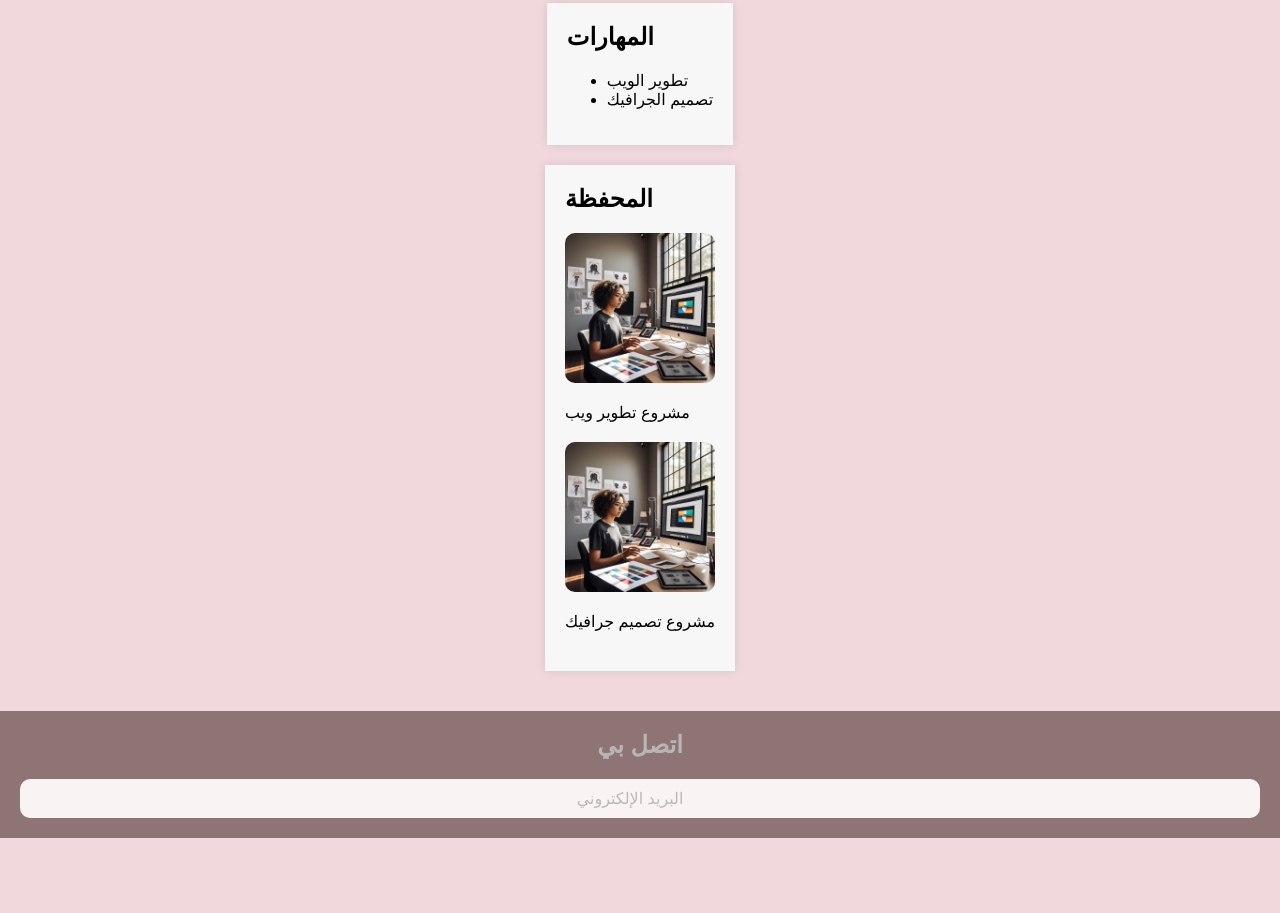
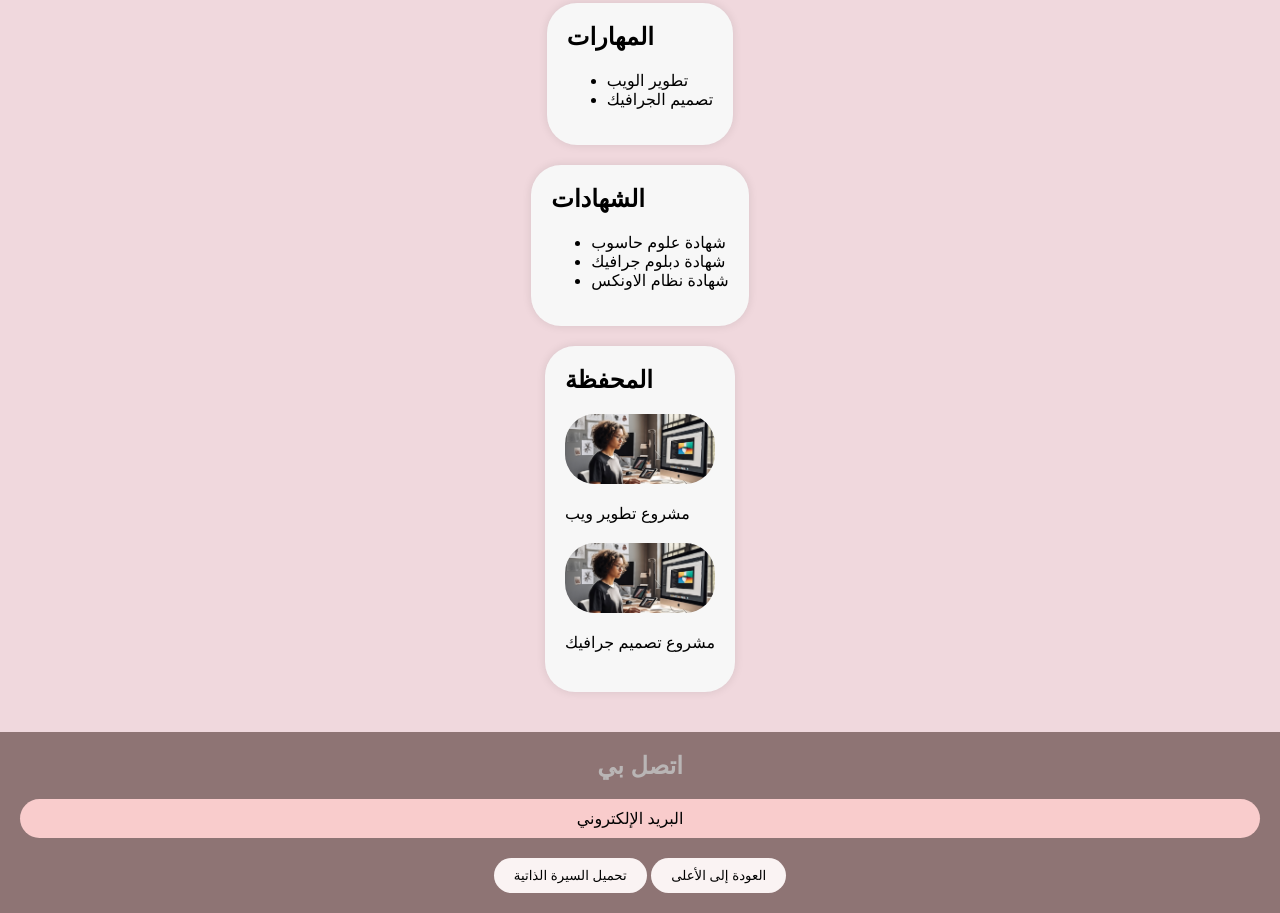
Before and after one commit to AminaHamoudAli/p-website, a plain HTML site: page index.html in a window 1280 px wide. Shown: the part 301-1214 px from the top of the page. Before the commit the page ends 1139 px from the top, so only its background shows below. Drawn offline with Linux system fonts and the light colour scheme.

Commit message:
add  an update in files

```diff
--- a/index.html
+++ b/index.html
@@ -32,6 +32,16 @@
                 <li>تصميم الجرافيك</li>
             </ul>
         </section>
+          <section id="certificates">
+            <h2>الشهادات</h2>
+                    <ul>
+                    <li>شهادة علوم حاسوب</li>
+                    <li>شهادة دبلوم جرافيك</li>
+                    <li>شهادة نظام الاونكس</li>
+                    </ul>
+                </div>
+         </section>
+
         <section id="portfolio">
             <h2>المحفظة</h2>
             <div class="portfolio-item">
@@ -49,6 +59,15 @@
         <ul class="link2">
             <li><a href="mailto:example@example.com">البريد الإلكتروني</a></li>
         </ul>
+        <div >
+               <a href="resume.pdf" download="السيرة الذاتية.pdf">
+            <button class="scroll">تحميل السيرة الذاتية</button>
+        </a>
+        <button class="scroll">العودة إلى الأعلى</button>
+    </main>
+        </div>
+    </main>
+
     </footer>
 </body>
 </html>
--- a/style.css
+++ b/style.css
@@ -3,6 +3,7 @@ body {
     margin: 0;
     padding: 0;
     background-color: rgb(240, 216, 221);
+    border-radius: 50px;
 }
 
 header {
@@ -10,6 +11,8 @@ header {
     color: #050505;
     padding: 20px;
     text-align: center;
+    border-radius: 50px;
+
 }
 
 header nav ul {
@@ -24,6 +27,7 @@ header nav ul li :hover{
 header nav ul li {
     display: inline-block;
     margin-right: 20px;
+    list-style: none;
 }
 
 header nav a {
@@ -53,6 +57,9 @@ section {
     padding: 20px;
     margin-bottom: 20px;
     box-shadow: 0 0 10px rgba(0, 0, 0, 0.1);
+    border-radius: 30px;
+    /* list-style-type: none; */
+
 }
 
 h2 {
@@ -65,9 +72,11 @@ h2 {
 
 .portfolio-item img {
     width: 100%;
-    height: 150px;
+    height: 70px;
     object-fit: cover;
     border-radius: 10px;
+    border-radius: 30px;
+    display: inline-block;
 }
 
 footer {
@@ -84,16 +93,30 @@ footer ul {
     padding: 0;
 }
 .link2{
+ background-color: rgb(249, 204, 204);
+    color: #000000;
+    padding: 10px 20px;
+    /* margin-top: 10px; */
+    border: none;
+    border-radius: 50px;
+    cursor: pointer;
+
+}
+.scroll{
  background-color: rgb(250, 243, 243);
-    color: #020202;
+    color: #000000;
     padding: 10px 20px;
+    margin-top: 20px;
     border: none;
-    border-radius: 10px;
+    border-radius: 50px;
     cursor: pointer;
 
 }
 .link2:hover {
-    background-color: rgb(219, 30, 30);
+    background-color: rgb(242, 176, 240);
+}
+.scroll:hover {
+    background-color: rgb(243, 171, 221);
 }
 
 footer li {
@@ -102,6 +125,6 @@ footer li {
 }
 
 footer a {
-    color: #b9b9b9;
+    color: #020202;
     text-decoration: none;
 }
```
